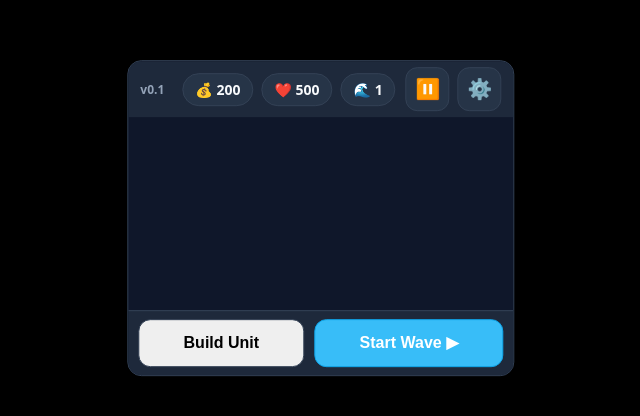
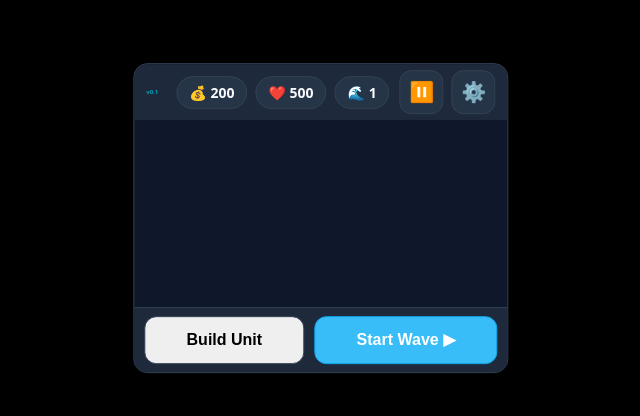
Before and after one commit to fraxyz/siege-defense-game, a plain HTML site: page index.html in a window 1280 px wide. Shown: the part 182-598 px from the top of the page, without its empty margins (319-959 px from the left). Drawn offline with Linux system fonts and the light colour scheme.

Commit message:
Add files via upload

```diff
--- a/style.css
+++ b/style.css
@@ -172,8 +172,8 @@ body {
 .version-badge {
   display: inline-flex;
   align-items: center;
-  font-size: calc(12px * var(--scale-factor));
+  font-size: calc(6px * var(--scale-factor));
   font-weight: 700;
-  color: #94a3b8; /* subtle slate-gray */
+  color: #04a3b8;
   margin-right: calc(8px * var(--scale-factor));
 }
```
